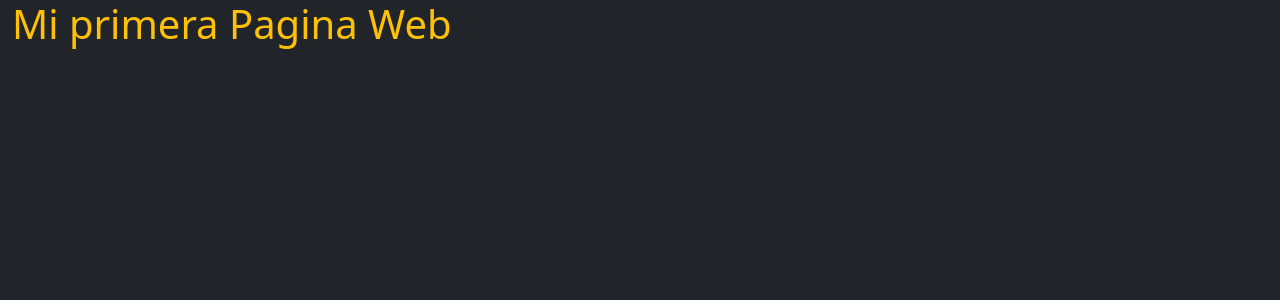
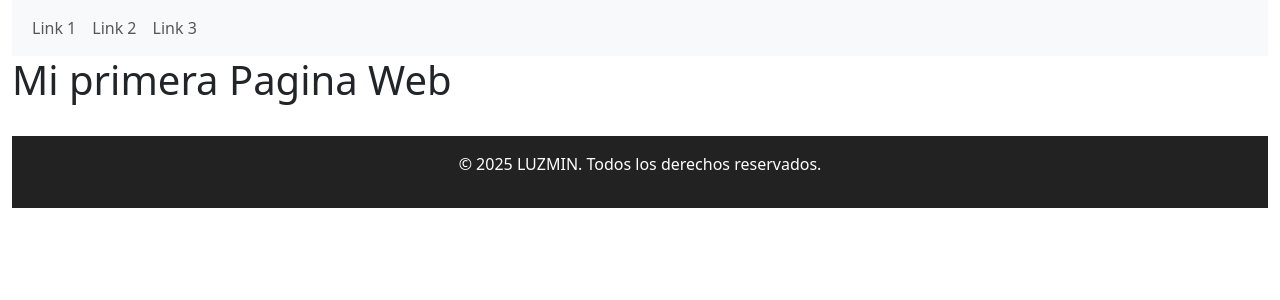
Before and after one commit to Estebanpati/Luzmin_4, a React (Vite) app in the folder frontend_luzmin_4/: page / in a window 1280 px wide. Shown: the top 300 px of the page. Built offline with nearby package versions, Linux system fonts and the light colour scheme.

Commit message:
hice navbar y footer

```diff
--- a/frontend_luzmin_4/src/App.jsx
+++ b/frontend_luzmin_4/src/App.jsx
@@ -1,12 +1,13 @@
-
+import Navbar from "./components/Navbar"
+import Footer from "./components/Footer"
 
 function App() {
-
-
   return (
-    <div className="container-fluid bg-dark text-warning min-vh-100">
-  <h1>Mi primera Pagina Web</h1>
-</div>
+    <div className="container-fluid">
+      <Navbar />
+      <h1>Mi primera Pagina Web</h1>
+      <Footer />
+    </div>
   )
 }
 
--- /dev/null
+++ b/frontend_luzmin_4/src/components/Footer.jsx
@@ -0,0 +1,9 @@
+import React from 'react';
+
+const Footer = () => (
+  <footer style={{ background: '#222', color: '#fff', textAlign: 'center', padding: '1rem 0', marginTop: '2rem' }}>
+    <p>© {new Date().getFullYear()} LUZMIN. Todos los derechos reservados.</p>
+  </footer>
+);
+
+export default Footer;
--- /dev/null
+++ b/frontend_luzmin_4/src/components/Navbar.jsx
@@ -0,0 +1,26 @@
+
+
+
+function Navbar() {
+  return (
+    <nav class="navbar navbar-expand-sm bg-light">
+
+  <div class="container-fluid">
+    <ul class="navbar-nav">
+      <li class="nav-item">
+        <a class="nav-link" href="#">Link 1</a>
+      </li>
+      <li class="nav-item">
+        <a class="nav-link" href="#">Link 2</a>
+      </li>
+      <li class="nav-item">
+        <a class="nav-link" href="#">Link 3</a>
+      </li>
+    </ul>
+  </div>
+
+</nav>
+  );
+};
+
+export default Navbar;
```
